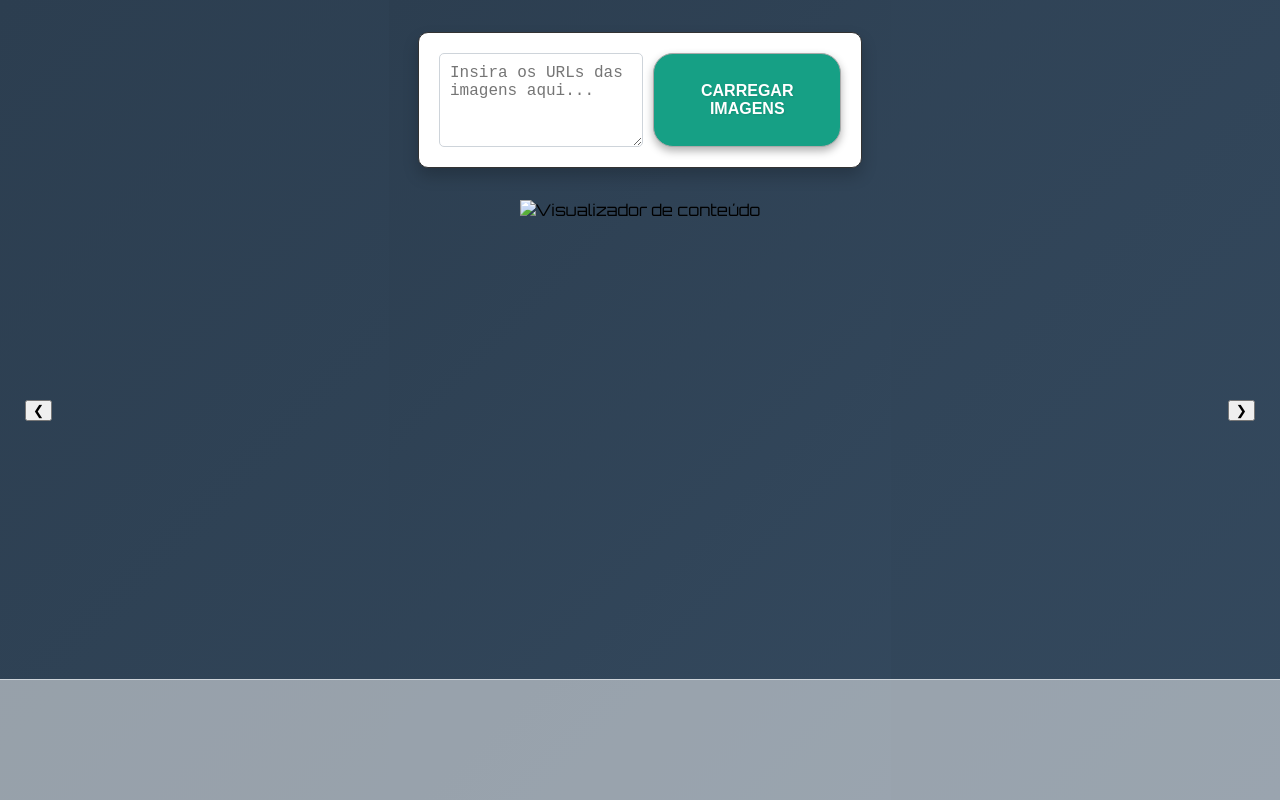
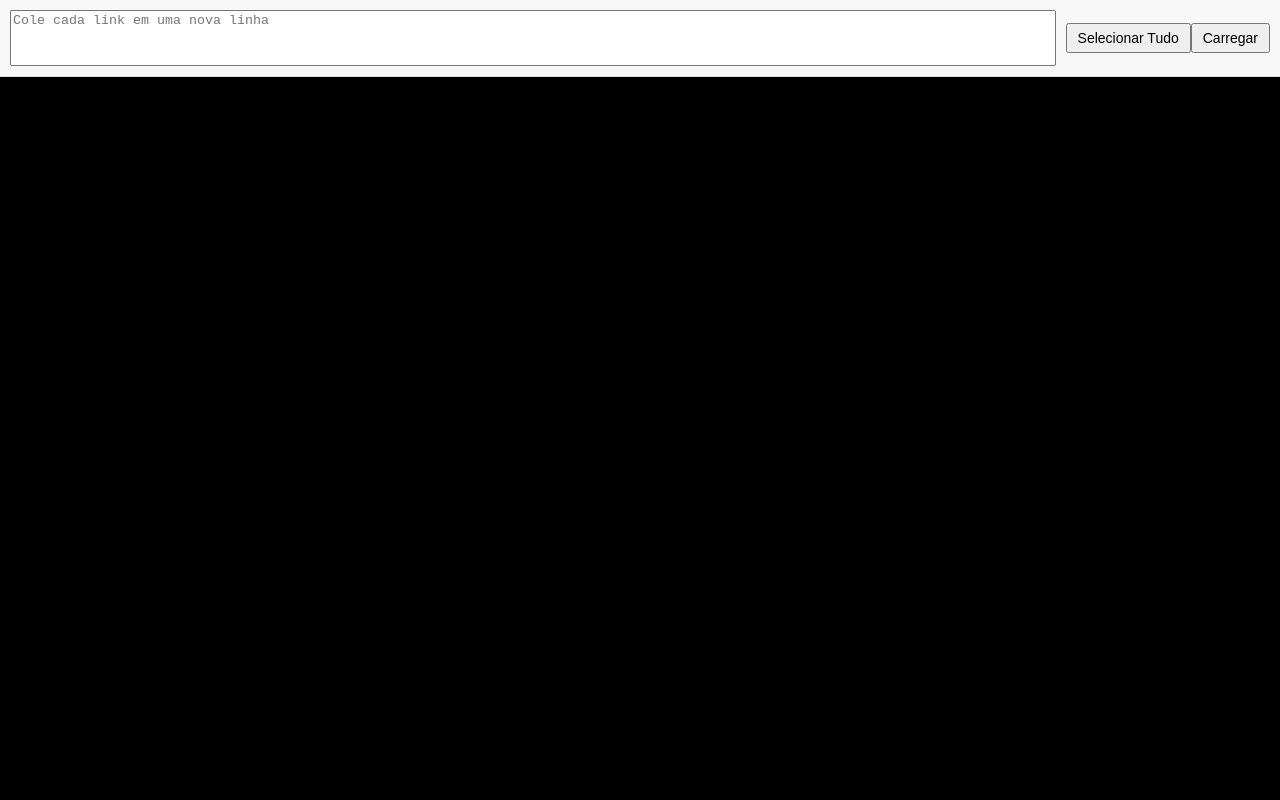
Before and after one commit to RAVELLSL/Ferramentas-Imagem, a plain HTML site: page index.html in a window 1280 px wide. Drawn offline with Linux system fonts and the light colour scheme.

Commit message:
Update index.html

```diff
--- a/index.html
+++ b/index.html
@@ -1,259 +1,130 @@
 <!DOCTYPE html>
-<html lang="pt-br">
+<html lang="pt">
 <head>
     <meta charset="UTF-8">
     <meta name="viewport" content="width=device-width, initial-scale=1.0">
-<link href="https://fonts.googleapis.com/css2?family=Orbitron:wght@400;700&display=swap" rel="stylesheet">
-<title>Visualizador de Imagens</title>
+    <title>Visualizador de Imagens Otimizado com Carregamento Paralelo</title>
     <style>
-/* Estilos CSS */
         body, html {
             height: 100%;
             margin: 0;
-  padding: 0;
+            font-family: Arial, sans-serif;
             display: flex;
             flex-direction: column;
+        }
+        header {
+            padding: 10px;
+            background: #f8f8f8;
+            border-bottom: 1px solid #ddd;
+            display: flex;
+            justify-content: space-between;
             align-items: center;
-  background: linear-gradient(135deg, #2c3e50, #34495e);
-  font-family: 'Orbitron', sans-serif;
         }
-
-#url-input-container {
-  z-index: 20;
+        textarea {
+            height: 50px;
+            resize: none;
+            flex-grow: 1;
+            margin-right: 10px;
+        }
+        #imageDisplay {
+            flex-grow: 1;
+            display: flex;
+            align-items: flex-start; /* Assegura que a imagem encoste no topo */
+            justify-content: center;
+            background-color: black; /* Tarjas pretas para espaços não utilizados */
+            overflow: hidden;
             position: relative;
-  margin-top: 2rem;
-  width: 80%;
-  max-width: 600px;
-  background-color: #fff;
-  padding: 20px;
-  border-radius: 10px;
-  box-shadow: 0 8px 16px rgba(0, 0, 0, 0.2);
-  border: 1px solid #333;
-  backdrop-filter: blur(5px);
         }
-
-.url-input-container {
-  display: flex;
-  gap: 10px;
+        img {
+            height: 100%; /* Assegura que a altura seja máxima */
+            width: auto; /* Mantém a proporção da imagem */
+            max-width: none; /* Remove restrição de largura máxima */
+            display: none; /* Inicia imagens como ocultas */
         }
-
-.url-input {
-  flex-grow: 1;
-  padding: 10px;
-  border: 1px solid #ced4da;
-  border-radius: 5px;
-  font-size: 16px;
-  background: rgba(255, 255, 255, 0.8);
-  color: #333;
+        button {
+            padding: 5px 10px;
+            font-size: 14px;
+            cursor: pointer;
         }
-
-#add-button, .load-button, .remove-button {
-  background: #16a085;
-  color: white;
-  border: 1px solid #aaa;
-  border-radius: 20px;
-  padding: 12px 20px;
-  cursor: pointer;
-  font-size: 16px;
-  text-shadow: 1px 1px 2px rgba(0, 0, 0, 0.1);
-  transition: all 0.3s ease;
-  font-weight: bold;
-  text-transform: uppercase;
-  box-shadow: 0 4px 8px rgba(0, 0, 0, 0.3);
-}
-
-#add-button:hover, .load-button:hover, .remove-button:hover {
-  background: #1abc9c;
-  box-shadow: 0 6px 12px rgba(0, 0, 0, 0.4);
-}
-
-/* Ajustes para o contêiner da imagem principal para evitar sobreposição com as miniaturas */
-#image-container {
-  width: 80%; /* Ajuste conforme a largura desejada */
-  max-width: 1024px; /* Largura máxima do contêiner da imagem */
-  margin-top: 2rem;
-  margin-bottom: 150px; /* Espaço para as miniaturas */
-  position: relative;
-  display: flex;
-  justify-content: center;
-  align-items: center;
-  overflow: hidden;
-}
-
-#current-image {
-  max-width: 100%;
-  max-height: 100%;
-  object-fit: contain;
-}
-
-#images-container {
-  position: fixed;
-  bottom: 0;
-  left: 0;
-  right: 0;
-  padding: 10px;
-  background: rgba(255, 255, 255, 0.5);
-  border-top: 1px solid #ced4da;
-  display: flex;
-  flex-wrap: wrap;
-  justify-content: center;
-  align-items: center;
-  gap: 10px;
-  z-index: 10;
-  overflow-x: auto;
-  height: 100px; /* Define a altura para as miniaturas */
-}
-
-.image-container {
-  transition: transform 0.2s;
-}
-
-.thumbnail {
-  max-width: 100px;
-  max-height: 100px;
-  width: auto;
-  height: auto;
-  border-radius: 5px;
-  box-shadow: 0 2px 4px rgba(0, 0, 0, 0.2);
-  cursor: pointer;
-  border: 2px solid #16a085;
-}
-
-.thumbnail:hover {
-  transform: translateY(-5px);
-  box-shadow: 0 0 10px rgba(0, 255, 255, 0.6);
-}
-
-.navigation-buttons {
-  position: fixed;
-  top: 50%;
-  transform: translateY(-50%);
-  z-index: 20;
-  transition: all 0.3s ease;
-}
-
-.left-button, .right-button {
-  border: none;
-  cursor: pointer;
-  padding: 15px;
-  font-size: 40px;
-  color: #16a085;
-  background: none;
-}
-
-.left-button:hover, .right-button:hover {
-  color: #1abc9c;
-  transform: scale(1.1);
-}
-
-.left-button {
-  left: 10px;
-}
-
-.right-button {
-  right: 10px;
-}
-
     </style>
 </head>
 <body>
-
-<div id="url-input-container">
-  <div class="url-input-container">
-    <textarea id="url-input" class="url-input" placeholder="Insira os URLs das imagens aqui..." rows="4"></textarea>
-    <button class="load-button">Carregar Imagens</button>
-  </div>
-</div>
-
-<div id="image-container">
-  <img id="current-image" src="caminho_para_sua_imagem.jpg" alt="Visualizador de conteúdo" />
-</div>
-
-<div class="navigation-buttons left-button">
-  <button onclick="loadPreviousImage()">&#10094;</button>
-</div>
-<div class="navigation-buttons right-button">
-  <button onclick="loadNextImage()">&#10095;</button>
-</div>
-
-<div id="images-container"></div>
+    <header>
+        <textarea id="imageUrls" placeholder="Cole cada link em uma nova linha"></textarea>
+        <button onclick="selectText()">Selecionar Tudo</button>
+        <button onclick="loadImages()">Carregar</button>
+    </header>
+    <div id="imageDisplay"></div>
 
     <script>
-var imageUrls = [];
-var currentImageIndex = 0;
+        let images = [];
+        let currentIndex = 0;
 
-function loadNextImage() {
-  currentImageIndex++;
-  if (currentImageIndex >= imageUrls.length) {
-    currentImageIndex = 0;
-  }
-  showImage(currentImageIndex);
+        function loadImages() {
+            const imageUrls = document.getElementById('imageUrls').value;
+            let urls = imageUrls.split('\n').map(url => url.trim()).filter(url => url);
+            currentIndex = 0;
+
+            const imageDisplay = document.getElementById('imageDisplay');
+            imageDisplay.innerHTML = ''; // Limpa a área de visualização
+
+            const loadPromises = urls.map(url => {
+                const img = new Image();
+                const imgPromise = new Promise((resolve, reject) => {
+                    img.onload = () => resolve(img);
+                    img.onerror = reject;
+                    img.src = url;
+                });
+                return imgPromise;
+            });
+
+            Promise.all(loadPromises).then(loadedImages => {
+                images = loadedImages;
+                images.forEach((img, idx) => {
+                    img.style.display = idx === currentIndex ? 'block' : 'none';
+                    imageDisplay.appendChild(img);
+                });
+                updateImageDisplay();
+            }).catch(error => {
+                console.error("Error loading images: ", error);
+            });
         }
 
-function loadPreviousImage() {
-  currentImageIndex--;
-  if (currentImageIndex < 0) {
-    currentImageIndex = imageUrls.length - 1;
-  }
-  showImage(currentImageIndex);
+        function updateImageDisplay() {
+            images.forEach((img, idx) => {
+                img.style.display = idx === currentIndex ? 'block' : 'none';
+            });
         }
 
-function showImage(index) {
-  var currentImage = document.getElementById('current-image');
-  currentImage.src = imageUrls[index];
-  currentImage.style.display = 'block';
+        function selectText() {
+            const textarea = document.getElementById('imageUrls');
+            textarea.focus();
+            textarea.select();
         }
 
-function loadImages() {
-  var urlsInput = document.getElementById('url-input').value;
-  var urls = urlsInput.split('\n').filter(url => url.trim() !== '');
-
-  if (urls.length === 0) {
-    alert('Por favor, insira os URLs das imagens.');
-    return;
+        document.addEventListener('keydown', function(event) {
+            if (event.key === 'ArrowRight') {
+                nextImage();
+            } else if (event.key === 'ArrowLeft') {
+                previousImage();
             }
-
-  imageUrls = urls;
-
-  var imagesContainer = document.getElementById('images-container');
-  imagesContainer.innerHTML = '';
-
-  imageUrls.forEach(function(url, index) {
-    var img = new Image();
-    img.src = url;
-    img.alt = 'Imagem ' + (index + 1);
-    img.className = 'thumbnail';
-    img.style.width = '100px'; // Manter o estilo das miniaturas
-    img.style.height = 'auto'; // Manter o estilo das miniaturas
-    img.onclick = function() {
-      currentImageIndex = index;
-      showImage(currentImageIndex);
-    };
-    var imageContainer = document.createElement('div');
-    imageContainer.className = 'image-container';
-    imageContainer.appendChild(img);
-    imagesContainer.appendChild(imageContainer);
         });
 
-  if (imageUrls.length > 0) {
-    showImage(0);
+        function nextImage() {
+            if (currentIndex < images.length - 1) {
+                images[currentIndex].style.display = 'none';
+                currentIndex++;
+                images[currentIndex].style.display = 'block';
             }
         }
 
-document.addEventListener('DOMContentLoaded', function() {
-  document.querySelector('.load-button').addEventListener('click', loadImages);
-});
-
-document.addEventListener('keydown', function(event) {
-  if (event.key === 'ArrowRight') {
-    loadNextImage();
-  } else if (event.key === 'ArrowLeft') {
-    loadPreviousImage();
+        function previousImage() {
+            if (currentIndex > 0) {
+                images[currentIndex].style.display = 'none';
+                currentIndex--;
+                images[currentIndex].style.display = 'block';
             }
-});
-
+        }
     </script>
-
-
 </body>
 </html>
```
Lines whose indentation alone changed are shown as unchanged.
